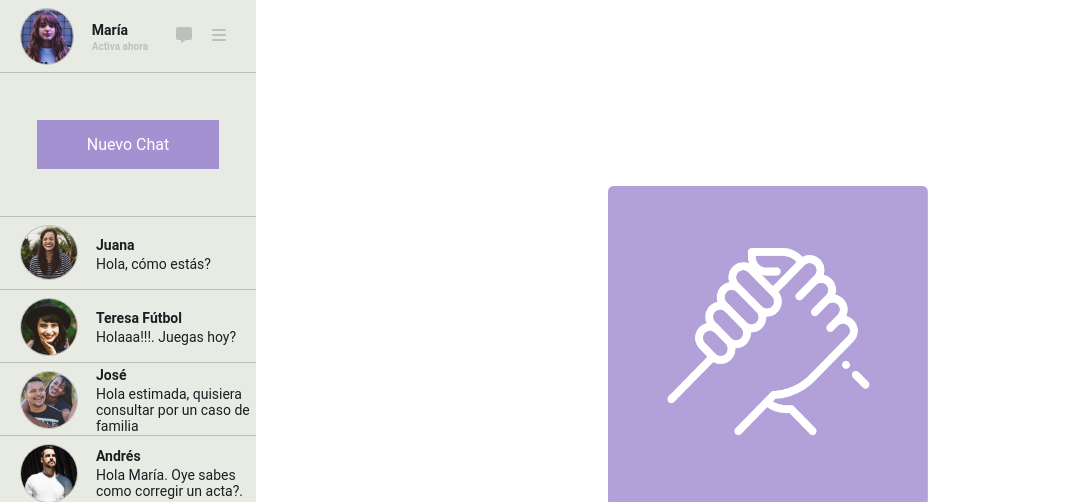
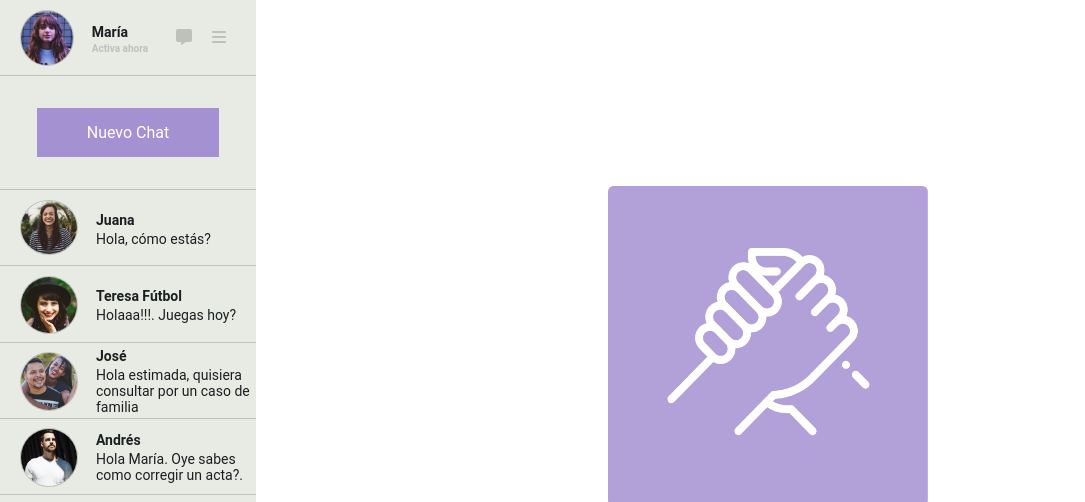
Before and after one commit to AngelicaCortesG/mensajeria, a plain HTML site: page index.html in a window 1280 px wide. Shown: the top 502 px of the page, without its empty margins (0-1085 px from the left). Drawn offline with Linux system fonts and the light colour scheme.

Commit message:
change height button

```diff
--- a/assets/css/style.css
+++ b/assets/css/style.css
@@ -75,7 +75,7 @@ i {
 }
 /* sección boton */
 .boxbutton {
-  height: 200%;
+  height: 150%;
   display: flex;
   align-items: center;
   justify-content: center;
```
